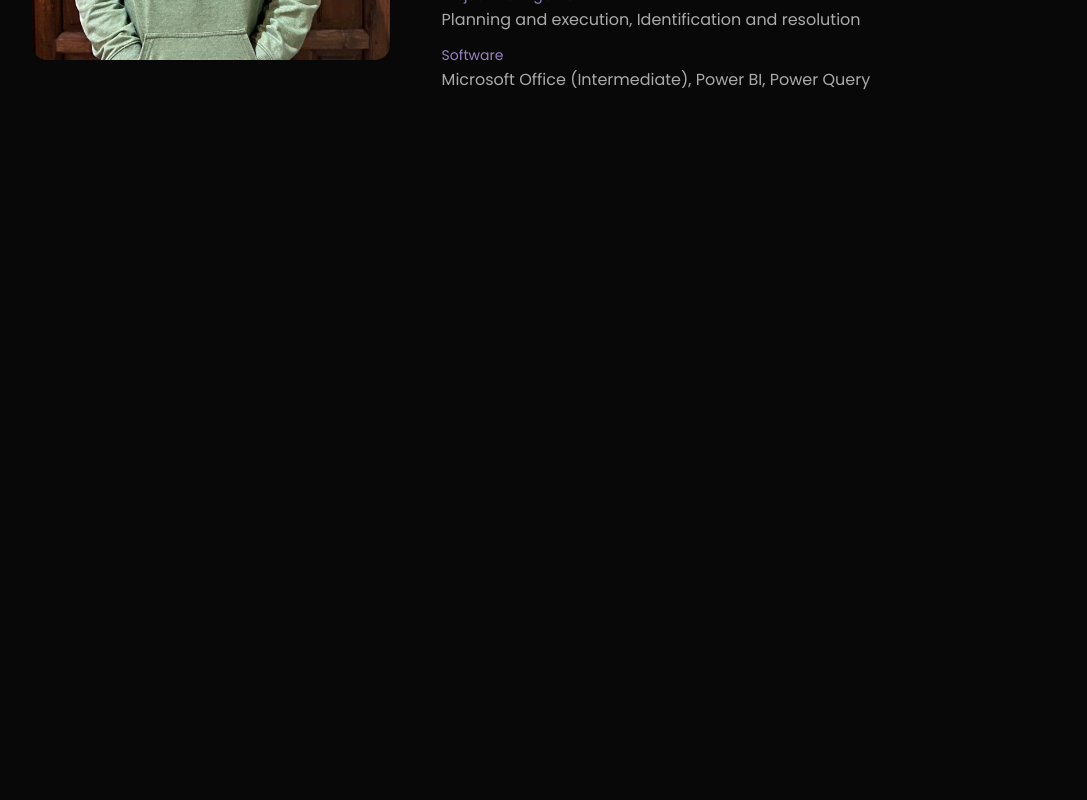
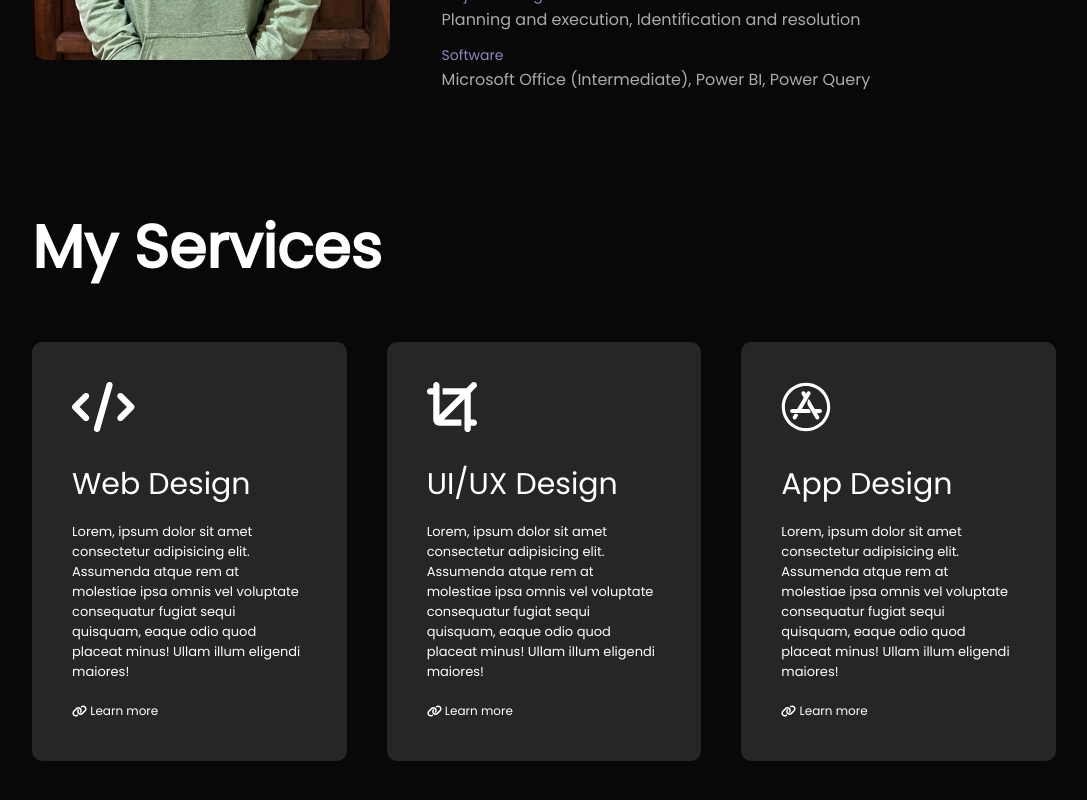
Before and after one commit to JhonattanEscorihuela/Portfolio_v2, a React (Vite) app: page / in a window 1280 px wide. Shown: the part 1266-2066 px from the top of the page, without its empty margins (96-1183 px from the left). Before the commit the page ends 1428 px from the top, so only its background shows below. Built offline with nearby package versions, Linux system fonts and the light colour scheme.

Commit message:
My Services

```diff
--- a/src/App.jsx
+++ b/src/App.jsx
@@ -1,7 +1,7 @@
 import React from 'react';
 import Header from './components/Header/Header';
 import About from './components/About/About';
-// import Services from './components/Services';
+import Services from './components/Services/Services';
 // import Portfolio from './components/Portfolio';
 // import Contact from './components/Contact';
 
@@ -11,9 +11,9 @@ function App() {
             {/* Aquí puedes usar los componentes importados */}
             < Header />
             <About />
-            {/* <Services />
-            <Portfolio />
-            <Contact /> */}
+            <Services />
+            {/* <Portfolio /> */}
+            {/* <Contact /> */}
         </div>
     );
 }
--- /dev/null
+++ b/src/components/Services/Services.jsx
@@ -0,0 +1,47 @@
+// Services.js
+import React from 'react';
+import { FontAwesomeIcon } from '@fortawesome/react-fontawesome';
+import { faCode, faCrop, faLink } from '@fortawesome/free-solid-svg-icons';
+import './Services.styles.css'
+import { faAppStore } from '@fortawesome/free-brands-svg-icons';
+
+function Services() {
+    return (
+        <div id="services">
+            <div className="container">
+                <h1 className="sub-title">My Services</h1>
+                <div className="services-list">
+                    <div>
+                        <FontAwesomeIcon icon={faCode} className='i' />
+                        <h2>Web Design</h2>
+                        <p>Lorem, ipsum dolor sit amet consectetur adipisicing elit. Assumenda atque rem at molestiae
+                            ipsa
+                            omnis vel voluptate consequatur fugiat sequi quisquam, eaque odio quod placeat minus! Ullam
+                            illum eligendi maiores!</p>
+                        <a href="#"><FontAwesomeIcon icon={faLink} /> Learn more</a>
+                    </div>
+                    <div>
+                        <FontAwesomeIcon icon={faCrop} className='i' />
+                        <h2>UI/UX Design</h2>
+                        <p>Lorem, ipsum dolor sit amet consectetur adipisicing elit. Assumenda atque rem at molestiae
+                            ipsa
+                            omnis vel voluptate consequatur fugiat sequi quisquam, eaque odio quod placeat minus! Ullam
+                            illum eligendi maiores!</p>
+                        <a href="#"><FontAwesomeIcon icon={faLink} /> Learn more</a>
+                    </div>
+                    <div>
+                        <FontAwesomeIcon icon={faAppStore} className='i' />
+                        <h2>App Design</h2>
+                        <p>Lorem, ipsum dolor sit amet consectetur adipisicing elit. Assumenda atque rem at molestiae
+                            ipsa
+                            omnis vel voluptate consequatur fugiat sequi quisquam, eaque odio quod placeat minus! Ullam
+                            illum eligendi maiores!</p>
+                        <a href="#"><FontAwesomeIcon icon={faLink} /> Learn more</a>
+                    </div>
+                </div>
+            </div>
+        </div>
+    );
+}
+
+export default Services;
--- /dev/null
+++ b/src/components/Services/Services.styles.css
@@ -0,0 +1,47 @@
+#services {
+    padding: 20px 0;
+}
+
+.container {
+    padding: 20px 10%;
+}
+
+.services-list {
+    display: grid;
+    grid-template-columns: repeat(auto-fit, minmax(250px, 1fr));
+    grid-gap: 40px;
+    margin-top: 50px;
+}
+
+.services-list div {
+    background: #262626;
+    padding: 40px;
+    font-size: 13px;
+    font-weight: 300;
+    border-radius: 10px;
+    transition: background 0.5s, transform 0.5s;
+}
+
+.services-list div .i {
+    font-size: 50px;
+    margin-bottom: 30px;
+}
+
+.services-list div h2 {
+    font-size: 30px;
+    font-weight: 500;
+    margin-bottom: 15px;
+}
+
+.services-list div a {
+    text-decoration: none;
+    color: #fff;
+    font-size: 12px;
+    margin-top: 20px;
+    display: inline-block;
+}
+
+.services-list div:hover {
+    background: #9783C2;
+    transform: translateY(-10px);
+}
```
